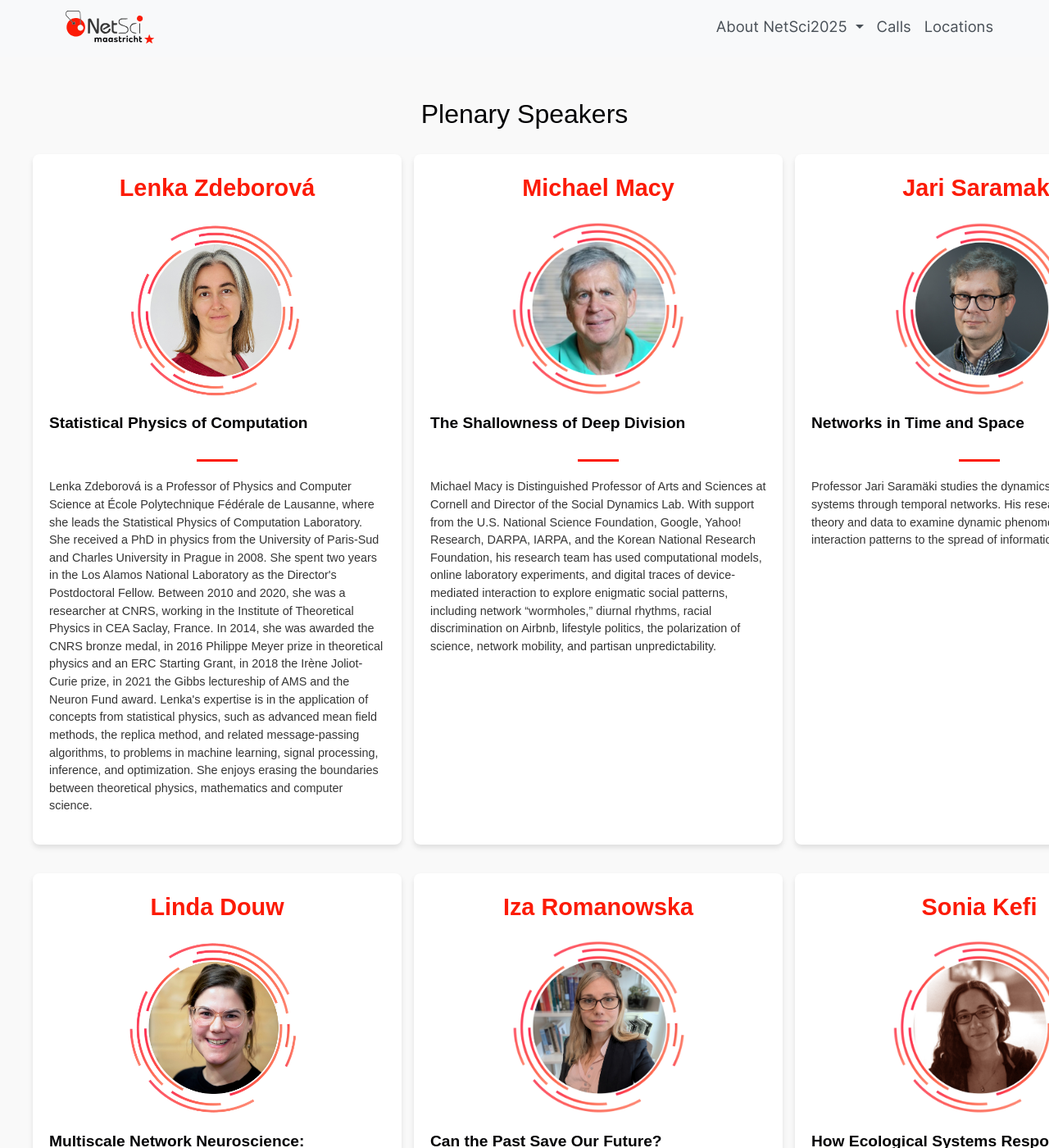
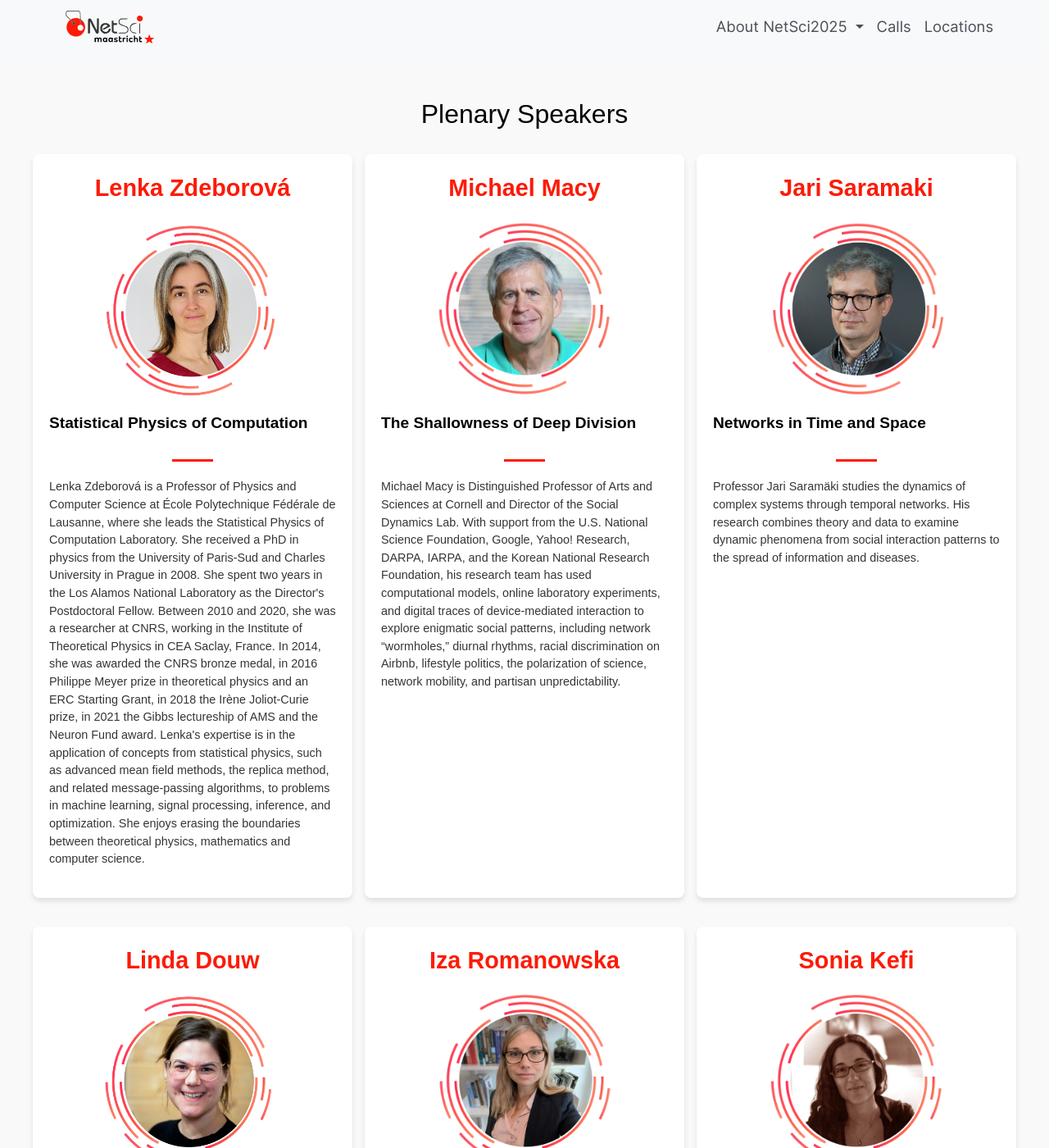
Before and after one commit to NetSci2025/netsci2025.github.io, a Jekyll site: the page built from speakers.md, in a window 1280 px wide and 1400 px high. Shown: the whole window at 82% size. Built offline with Jekyll 4.4.1, drawn with Linux system fonts in a browser that asks for light colours.

Commit message:
Update speakers.html

```diff
--- a/_layouts/speakers.html
+++ b/_layouts/speakers.html
@@ -26,16 +26,24 @@ main {
 /* Card Layout */
 .card-container {
     display: grid;
-    grid-template-columns: repeat(3, 1fr);
+    grid-template-columns: repeat(auto-fit, minmax(300px, 1fr));
     gap: 35px 15px;
     padding: 0 40px;
     justify-items: center;
 }
 
+@media (min-width: 1200px) {
+    .card-container {
+        grid-template-columns: repeat(3, 1fr);
+    }
+}
+
+
 .speaker-card {
     background-color: white;
     border-radius: 8px;
-    width: 450px;
+    max-width: 450px;
+    width: 100%;
     text-align: center;
     overflow: hidden;
     box-shadow: 0 4px 6px rgba(0, 0, 0, 0.1);
```
